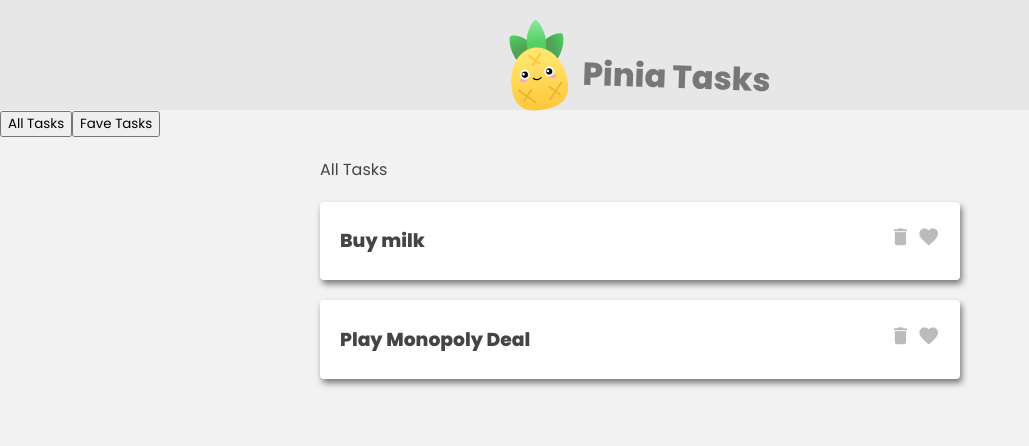
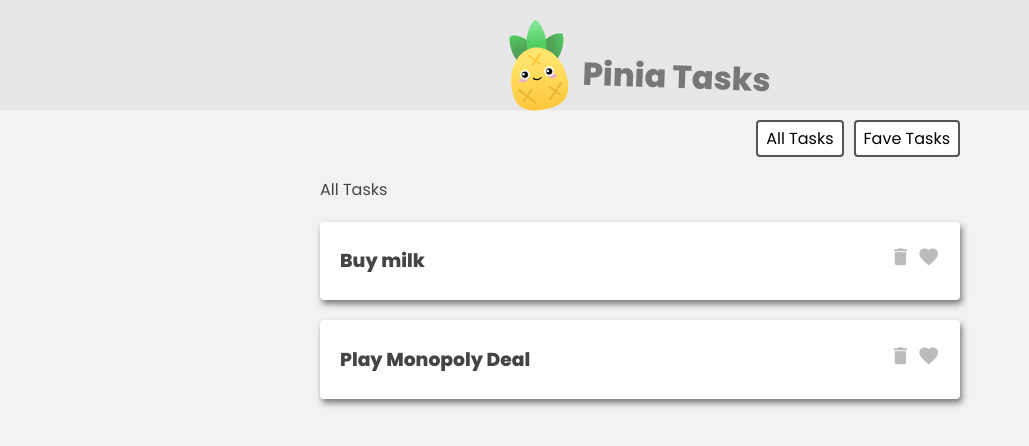
Before and after one commit to reginaalyssa/pinia-tasks, a Vue app: page / in a window 1280 px wide. Shown: the top 446 px of the page, without its empty margins (0-1029 px from the left). Built offline with nearby package versions, Linux system fonts and the light colour scheme.

Commit message:
Add styles for filter buttons

```diff
--- a/src/assets/main.css
+++ b/src/assets/main.css
@@ -61,3 +61,21 @@ header h1 {
   cursor: pointer;
   color: #BBBBBB;
 }
+
+/* Filter Buttons */
+.filter {
+  width: 640px;
+  margin: 10px auto;
+  text-align: right;
+}
+
+.filter button {
+  display: inline-block;
+  margin-left: 10px;
+  background: #FFFFFF;
+  border: 2px solid #555555;
+  border-radius: 4px;
+  padding: 4px 8px;
+  cursor: pointer;
+  font-size: 1em;
+}
```
